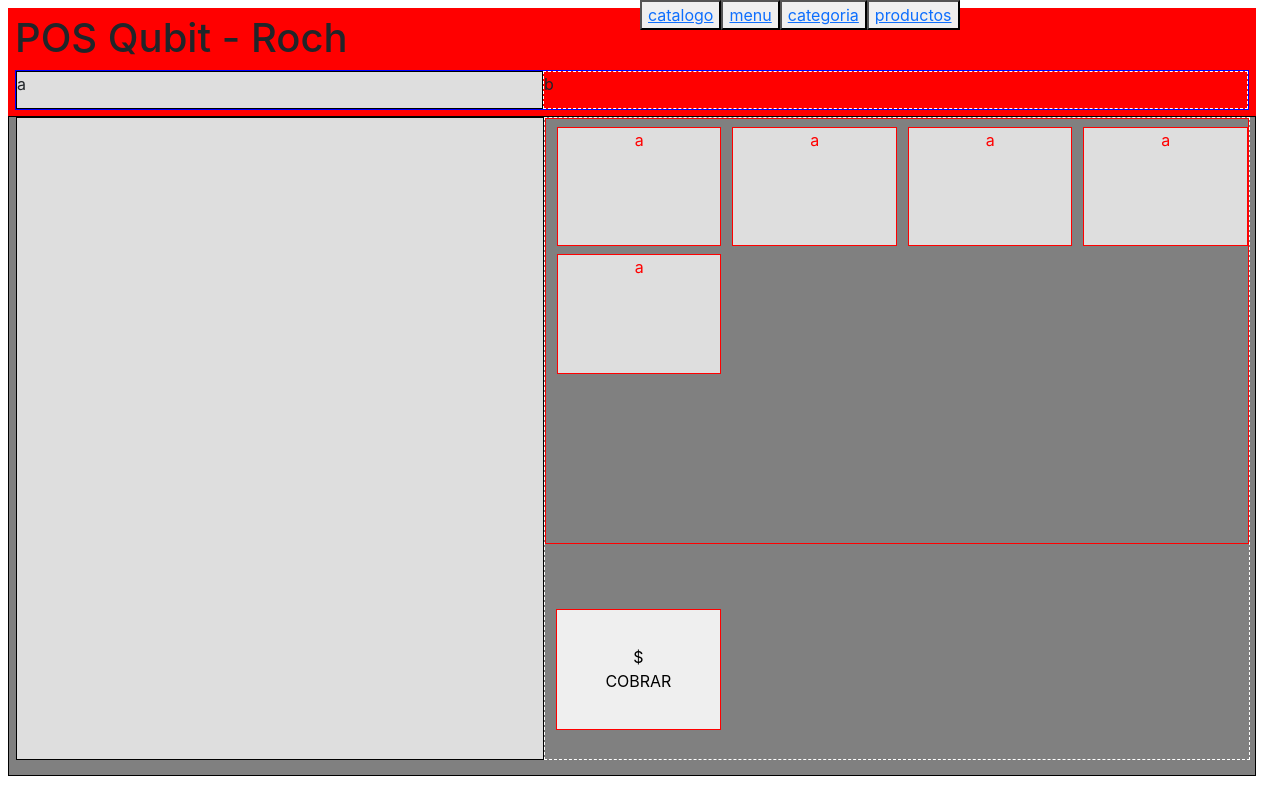
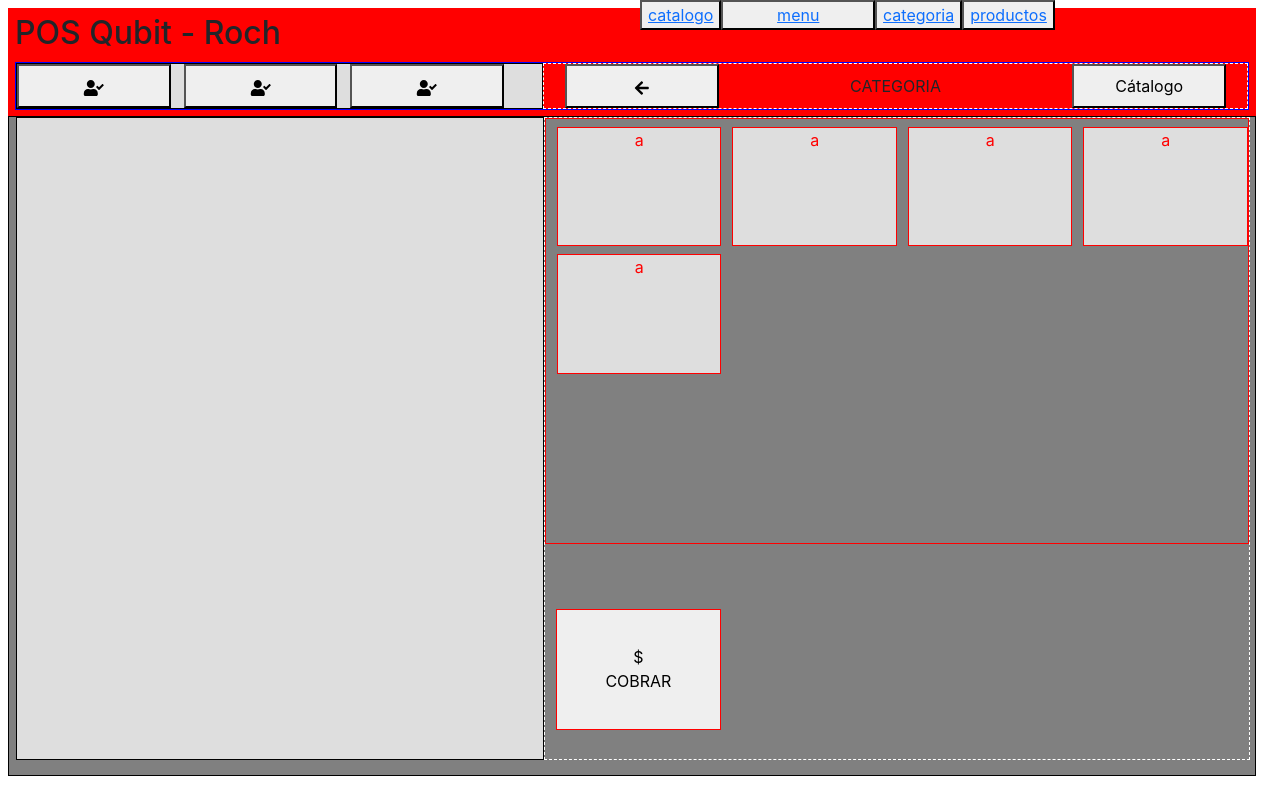
Before and after one commit to SergiAndreaUwU/Roch, a React (Create React App) app: page /menu/categoria in a window 1280 px wide. Built offline with nearby package versions, Linux system fonts and the light colour scheme.

Commit message:
added header buttons

```diff
--- a/package.json
+++ b/package.json
@@ -11,6 +11,7 @@
     "react": "^17.0.2",
     "react-bootstrap": "^2.1.2",
     "react-dom": "^17.0.2",
+    "react-icons": "^4.3.1",
     "react-redux": "^7.2.6",
     "react-router-dom": "^6.2.1",
     "react-scripts": "5.0.0",
--- a/src/App.sass
+++ b/src/App.sass
@@ -1 +1,10 @@
 // .App
+.icon-button
+    // width: 123px
+    // height: 35px
+    width: 12vw
+    height: 100%
+
+.icon-size
+    width:2vw
+    height:2vh
--- a/src/components/Menu/Right/buttonList.jsx
+++ b/src/components/Menu/Right/buttonList.jsx
@@ -1,7 +1,7 @@
 import React from "react";
 import styles from "../menu.module.sass";
 import { useNavigate } from "react-router-dom";
-import { useEffect,useState } from "react";
+import { useEffect, useState } from "react";
 
 const ButtonList = ({ data }) => {
   //let bc documentation
@@ -10,7 +10,9 @@ const ButtonList = ({ data }) => {
   const arrPaths = window.location.pathname.split("/");
   const currentPath = arrPaths[arrPaths.length - 1];
   console.log(currentPath);
-  const [stateData,setStateData]=useState([])
+  const [stateData, setStateData] = useState([]);
+
+  let paramProducto = "";
 
   const handleProducts = () => {};
   const handleCategories = () => {
@@ -34,13 +36,16 @@ const ButtonList = ({ data }) => {
     }
   };
 
-  const loadProductos=()=>{
-    setStateData([1,2,3,4,5,6,7,8,9,10,11,12,13])
-  }
+  const loadProductos = () => {
+    const queryString = window.location.search;
+    const urlParams = new URLSearchParams(queryString);
+    paramProducto = urlParams.get("producto");
+    setStateData([1, 2, 3, 4, 5, 6, 7, 8, 9, 10, 11, 12, 13]);
+  };
 
-  const loadCategorias=()=>{
-    setStateData([1,2,3,4,5])
-  }
+  const loadCategorias = () => {
+    setStateData([1, 2, 3, 4, 5]);
+  };
 
   useEffect(() => {
     switch (currentPath) {
--- a/src/components/header.jsx
+++ b/src/components/header.jsx
@@ -1,15 +1,37 @@
 import React from "react";
 import styles from "./header.module.sass";
+import { FaUserCheck,FaArrowLeft } from "react-icons/fa";
 
 const Header = () => {
   return (
     <div className={styles.header}>
       <div className={styles.containerTitle}>
-        <h1>POS Qubit - Roch</h1>
+        <h2>POS Qubit - Roch</h2>
       </div>
       <div className={styles.containerButtonsHeader}>
-        <div className={styles.left}>a</div>
-        <div className={styles.right}>b</div>
+        <div className={styles.left}>
+          <button className="icon-button" style={{ marginRight: "13px" }}>
+            <FaUserCheck className="icon-size" />
+          </button>
+          <button className="icon-button" style={{ marginRight: "13px" }}>
+            <FaUserCheck className="icon-size" />
+          </button>
+          <button className="icon-button">
+            <FaUserCheck className="icon-size" />
+          </button>
+        </div>
+        <div className={styles.right}>
+          <button className="icon-button">
+            <FaArrowLeft className="icon-size" />
+          </button>
+          <div className="icon-button" style={{display:"flex"}}>
+            <span style={{margin:"auto"}}>CATEGORIA</span>
+
+          </div>
+          <button className="icon-button">
+            Cátalogo
+          </button>
+        </div>
       </div>
     </div>
   );
--- a/src/components/header.module.sass
+++ b/src/components/header.module.sass
@@ -30,10 +30,15 @@ $heightButtons:66.5%
             flex-basis: $flexBasisLeft
             border: 1px solid black
             background-color: rgb(222, 222, 222)
+
         .right
             flex-basis: calc(100% - $flexBasisLeft)
             border: 1px dashed white
 
             display: flex
-            flex-direction: column
+            flex-direction: row
             flex-wrap: nowrap
+            justify-content: space-between
+
+            padding-left: calc($marginLeftButton + 10px)
+            padding-right: calc($marginLeftButton + 10px)
--- a/src/components/home.jsx
+++ b/src/components/home.jsx
@@ -14,7 +14,7 @@ const Home = () => {
         <button>
           <Link to="/catalogo">catalogo</Link>
         </button>
-        <button>
+        <button className="icon-button">
           <Link to="/menu">menu</Link>
         </button>
         <button>
```
Also changed, not shown: 1 other file (tests, documents, lock files or other folders).
